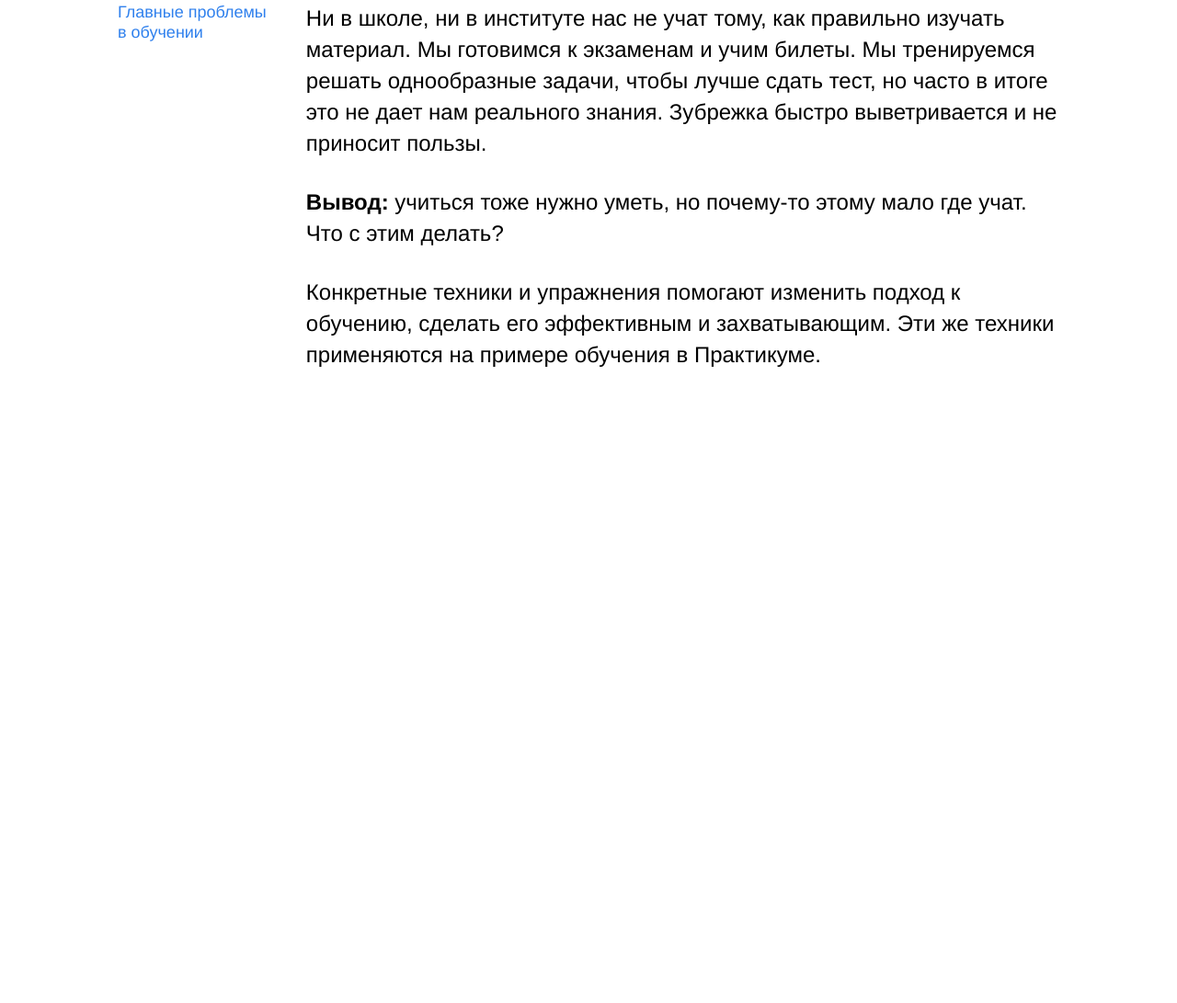
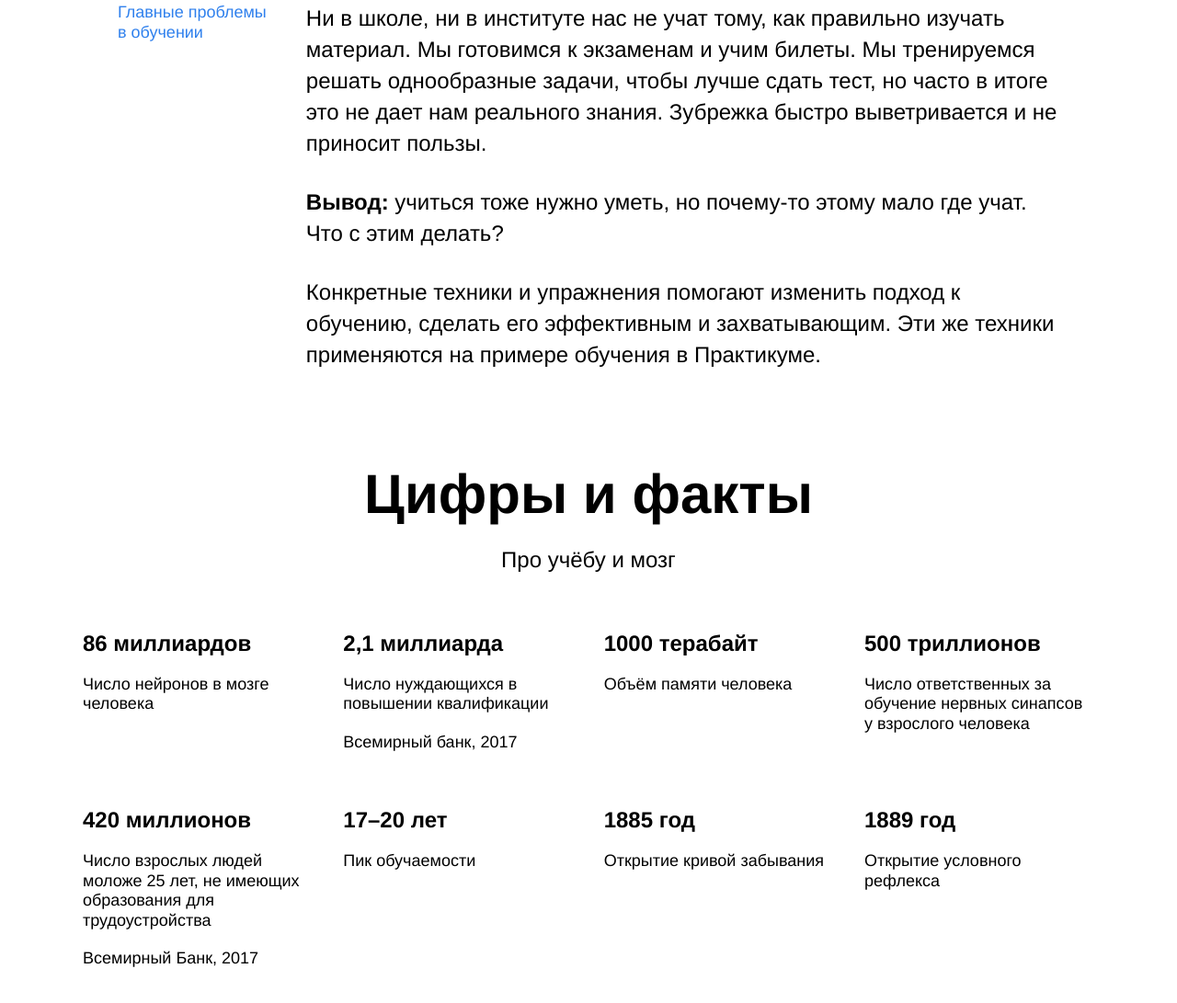
Before and after one commit to ethernalwave/sprint-1, a plain HTML site: page index.html in a window 1280 px wide. Shown: the part 903-1994 px from the top of the page at 92% size. Before the commit the page ends 1306 px from the top, so only its background shows below. Drawn offline with Linux system fonts and the light colour scheme.

Commit message:
Added Digits, Tables

```diff
--- a/index.html
+++ b/index.html
@@ -53,6 +53,44 @@
       </section>
 
       <section class="digits">
+        <h2 class="section-title">Цифры и факты</h2>
+        <p class="section-subtitle">Про учёбу и мозг</p>
+        <div class="table">
+          <div class="table_cell">
+            <h3 class="table__heading">86 миллиардов</h3>
+            <p class="table__text">Число нейронов в мозге человека</p>
+          </div>
+          <div class="table_cell">
+            <h3 class="table__heading">2,1 миллиарда</h3>
+            <p class="table__text">Число нуждающихся в повышении квалификации</p>
+            <p class="table__text">Всемирный банк, 2017</p>
+          </div>
+          <div class="table_cell">
+            <h3 class="table__heading">1000 терабайт</h3>
+            <p class="table__text">Объём памяти человека</p>
+          </div>
+          <div class="table_cell">
+            <h3 class="table__heading">500 триллионов</h3>
+            <p class="table__text">Число ответственных за обучение нервных синапсов у взрослого человека</p>
+          </div>
+          <div class="table_cell">
+            <h3 class="table__heading">420 миллионов</h3>
+            <p class="table__text">Число взрослых людей моложе 25 лет, не имеющих образования для трудоустройства</p>
+            <p class="table__text">Всемирный Банк, 2017</p>
+          </div>
+          <div class="table_cell">
+            <h3 class="table__heading">17–20 лет</h3>
+            <p class="table__text">Пик обучаемости</p>
+          </div>
+          <div class="table_cell">
+            <h3 class="table__heading">1885 год</h3>
+            <p class="table__text">Открытие кривой забывания</p>
+          </div>
+          <div class="table_cell">
+            <h3 class="table__heading">1889 год</h3>
+            <p class="table__text">Открытие условного рефлекса</p>
+          </div>
+        </div>
       </section>
 
       <section class="feynman">
--- a/styles/style.css
+++ b/styles/style.css
@@ -91,6 +91,10 @@
   right: 0;
 }
 
+.content {
+  display: block;
+}
+
 .description {
   display: flex;
   justify-content: center;
@@ -133,3 +137,54 @@
 .two-columns__span-accent {
   font-weight: bold;
 }
+
+.digits {
+  display: flex;
+  flex-direction: column;
+  align-items: center;
+  padding: 100px 0;
+}
+
+.section-title {
+  width: 60%;
+  line-height: 1.15;
+  font-size: 60px;
+  font-weight: bold;
+  text-align: center;
+  margin: 0 0 20px;
+}
+
+.section-subtitle {
+  width: 60%;
+  line-height: 34px;
+  font-size: 24px;
+  font-weight: normal;
+  margin: 0;
+  text-align: center;
+}
+
+.table {
+  max-width: 1100px;
+  display: flex;
+  flex-flow: row wrap;
+  justify-content: space-between;
+}
+
+.table_cell {
+  width: 250px;
+  margin-top: 60px;
+}
+
+.table__heading {
+  line-height: 1.15;
+  font-size: 24px;
+  font-weight: bold;
+  margin: 0;
+}
+
+.table__text {
+  line-height: 1.2;
+  font-size: 18px;
+  font-weight: normal;
+  margin: 20px 0 0;
+}
```
